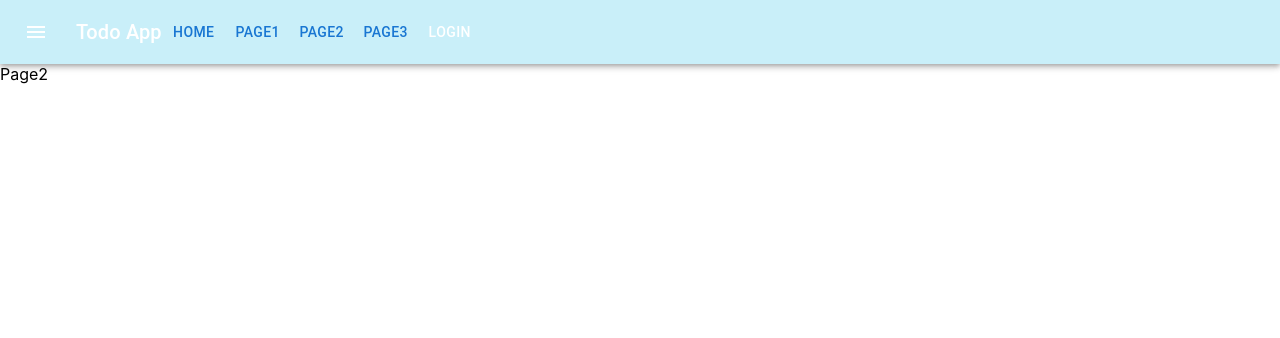
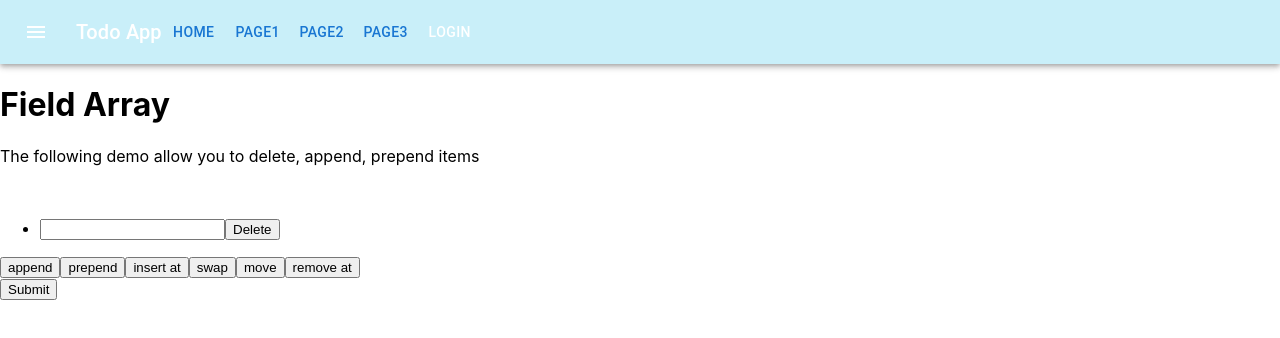
Before and after one commit to anshqhsh/react-toolkit-BoilerPlate, a React (Create React App) app: page /page2 in a window 1280 px wide. Shown: the top 338 px of the page. Built offline with nearby package versions, Linux system fonts and the light colour scheme.

Commit message:
feat: hook-form useField Array

```diff
--- a/package.json
+++ b/package.json
@@ -16,12 +16,14 @@
     "axios": "^1.2.5",
     "react": "^18.2.0",
     "react-dom": "^18.2.0",
+    "react-hook-form": "^7.43.0",
     "react-query": "^3.39.3",
     "react-redux": "^8.0.5",
     "react-router-dom": "^6.4.5",
     "react-scripts": "5.0.1",
     "styled-components": "^5.3.6",
-    "web-vitals": "^2.1.4"
+    "web-vitals": "^2.1.4",
+    "yup": "^0.32.11"
   },
   "scripts": {
     "start": "react-scripts start",
--- a/src/page/Page2/index.jsx
+++ b/src/page/Page2/index.jsx
@@ -1,10 +1,104 @@
-import { Box } from '@mui/material';
+import * as yup from 'yup';
 
-const Page2 = () => {
+import { useFieldArray, useForm } from 'react-hook-form';
+
+let renderCount = 0;
+
+const formSchema = {
+  name: yup.string().required('form.required_message'),
+};
+
+const fieldsSchema = yup.object().shape({
+  test: yup
+    .array()
+    .of(yup.object().shape(formSchema))
+    .required('Must have fields')
+    .min(1, 'Minimum of 1 field')
+    .test('test', 'test', value => {
+      console.log('value', value);
+      return true;
+    }),
+});
+
+export default function Page2() {
+  const { register, control, handleSubmit, formState } = useForm({
+    defaultValues: {
+      test: [{ name: '' }],
+    },
+    validationSchema: fieldsSchema,
+    mode: 'onChange',
+  });
+  const { fields, append, prepend, remove, swap, move, insert } = useFieldArray(
+    {
+      control,
+      name: 'test',
+    },
+  );
+
+  console.log(fields);
+  const onSubmit = data => console.log('data', data);
+
+  console.log('formState.isValid', formState.isValid);
+  const { isValid } = formState;
+  renderCount += 1;
+
   return (
-    <Box>
-      <Box>Page2</Box>
-    </Box>
+    <form onSubmit={handleSubmit(onSubmit)}>
+      <h1>Field Array </h1>
+      <p>The following demo allow you to delete, append, prepend items</p>
+      {/* <span className="counter">Render Count: {renderCount}</span> */}
+      <p style={{ color: 'white' }}>IsValid: {isValid}</p>
+      <ul>
+        {!!fields.length &&
+          fields.map((item, index) => {
+            return (
+              <li key={item.id}>
+                <input
+                  name={`test[${index}].name`}
+                  defaultValue={`${item.name}`}
+                  // ref={register({})}
+                />
+
+                <button type="button" onClick={() => remove(index)}>
+                  Delete
+                </button>
+              </li>
+            );
+          })}
+      </ul>
+      <section>
+        <button
+          type="button"
+          onClick={() => {
+            append({ name: 'append' });
+          }}
+        >
+          append
+        </button>
+        <button type="button" onClick={() => prepend({ name: 'prepend' })}>
+          prepend
+        </button>
+        <button
+          type="button"
+          onClick={() => insert(parseInt(2, 10), { name: 'insert' })}
+        >
+          insert at
+        </button>
+
+        <button type="button" onClick={() => swap(1, 2)}>
+          swap
+        </button>
+
+        <button type="button" onClick={() => move(1, 4)}>
+          move
+        </button>
+
+        <button type="button" onClick={() => remove(1)}>
+          remove at
+        </button>
+      </section>
+
+      <input type="submit" />
+    </form>
   );
-};
-export default Page2;
+}
--- /dev/null
+++ b/src/page/Page2/styles.css
@@ -0,0 +1,181 @@
+body {
+  background: #0e101c;
+  font-family: -apple-system, BlinkMacSystemFont, 'Segoe UI', 'Roboto', 'Oxygen',
+    'Ubuntu', 'Cantarell', 'Fira Sans', 'Droid Sans', 'Helvetica Neue',
+    sans-serif;
+}
+
+form {
+  max-width: 800px;
+  margin: 0 auto;
+}
+
+h1 {
+  font-weight: 100;
+  color: white;
+  text-align: center;
+  padding-bottom: 10px;
+  border-bottom: 1px solid rgb(79, 98, 148);
+}
+
+.form {
+  background: #0e101c;
+  max-width: 400px;
+  margin: 0 auto;
+}
+
+p {
+  color: white;
+  margin-bottom: 40px;
+}
+
+p::before {
+  display: inline;
+  /* content: "⚠ "; */
+}
+
+input {
+  display: block;
+  box-sizing: border-box;
+  width: 100%;
+  border-radius: 4px;
+  border: 1px solid white;
+  padding: 10px 15px;
+  margin-bottom: 10px;
+  font-size: 14px;
+}
+
+label {
+  line-height: 2;
+  text-align: left;
+  display: block;
+  margin-bottom: 13px;
+  margin-top: 20px;
+  color: white;
+  font-size: 14px;
+  font-weight: 200;
+}
+
+button[type='submit'],
+input[type='submit'] {
+  background: #ec5990;
+  color: white;
+  text-transform: uppercase;
+  border: none;
+  margin-top: 40px;
+  padding: 20px;
+  font-size: 16px;
+  font-weight: 100;
+  letter-spacing: 10px;
+}
+
+button[type='submit']:hover,
+input[type='submit']:hover {
+  background: #bf1650;
+}
+
+button[type='submit']:active,
+input[type='button']:active,
+input[type='submit']:active {
+  transition: 0.3s all;
+  transform: translateY(3px);
+  border: 1px solid transparent;
+  opacity: 0.8;
+}
+
+input:disabled {
+  opacity: 0.4;
+}
+
+input[type='button']:hover {
+  transition: 0.3s all;
+}
+
+button[type='submit'],
+input[type='button'],
+input[type='submit'] {
+  -webkit-appearance: none;
+}
+
+.App {
+  max-width: 600px;
+  margin: 0 auto;
+}
+
+button[type='button'] {
+  display: block;
+  appearance: none;
+  background: #333;
+  color: white;
+  border: none;
+  text-transform: uppercase;
+  padding: 10px 20px;
+  border-radius: 4px;
+}
+
+hr {
+  margin-top: 30px;
+}
+
+h2 {
+  color: white;
+  font-weight: 200;
+}
+
+button {
+  display: block;
+  appearance: none;
+  margin-top: 40px;
+  border: 1px solid #333;
+  margin-bottom: 20px;
+  text-transform: uppercase;
+  padding: 10px 20px;
+  border-radius: 4px;
+}
+
+pre {
+  color: white;
+  white-space: pre;
+}
+
+ul {
+  margin: 0;
+  padding: 0;
+}
+
+section,
+li {
+  display: grid;
+  grid-template-columns: 1fr 120px;
+  grid-gap: 20px;
+  margin-bottom: 20px;
+  /* height: 30px; */
+}
+
+section {
+  grid-template-columns: 1fr 1fr 1fr 1fr;
+}
+
+section > button {
+  margin: 0;
+  padding: 10px;
+  height: 40px;
+}
+
+li > input,
+li > button {
+  margin: 0;
+  padding: 10px;
+  height: 40px;
+}
+
+.counter {
+  font-weight: 400;
+  background: white;
+  color: black;
+  padding: 10px 15px;
+  border-radius: 4px;
+  position: fixed;
+  top: 20px;
+  right: 20px;
+}
```
Also changed, not shown: 2 other files (tests, documents, lock files or other folders).
